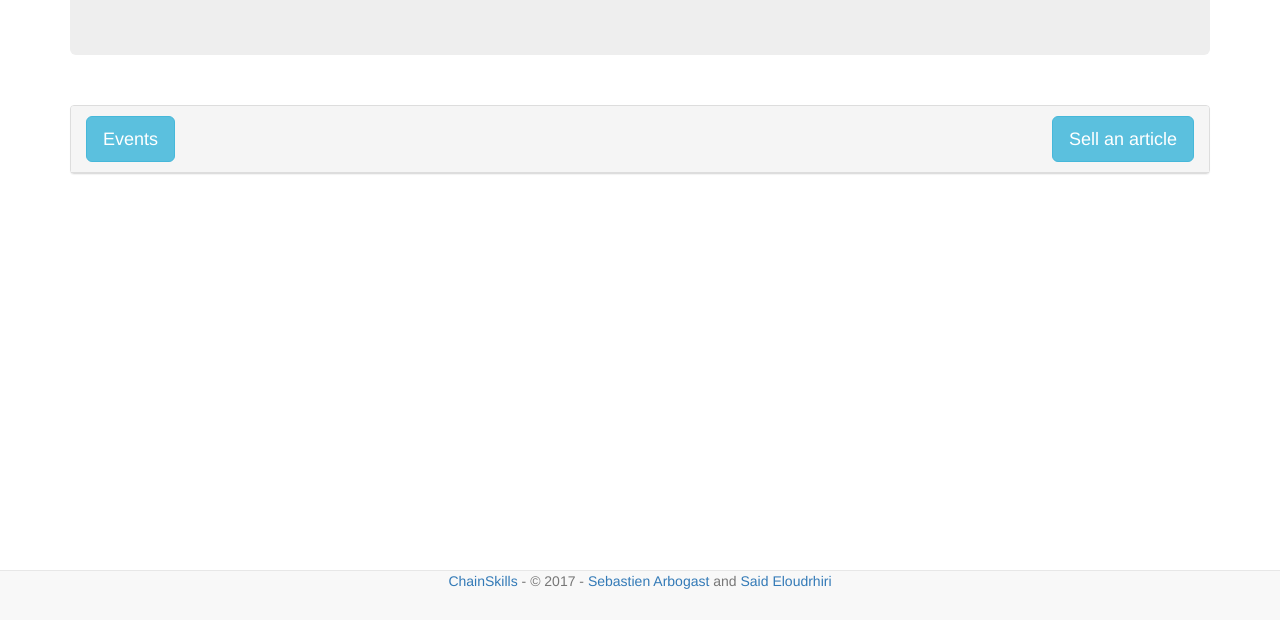
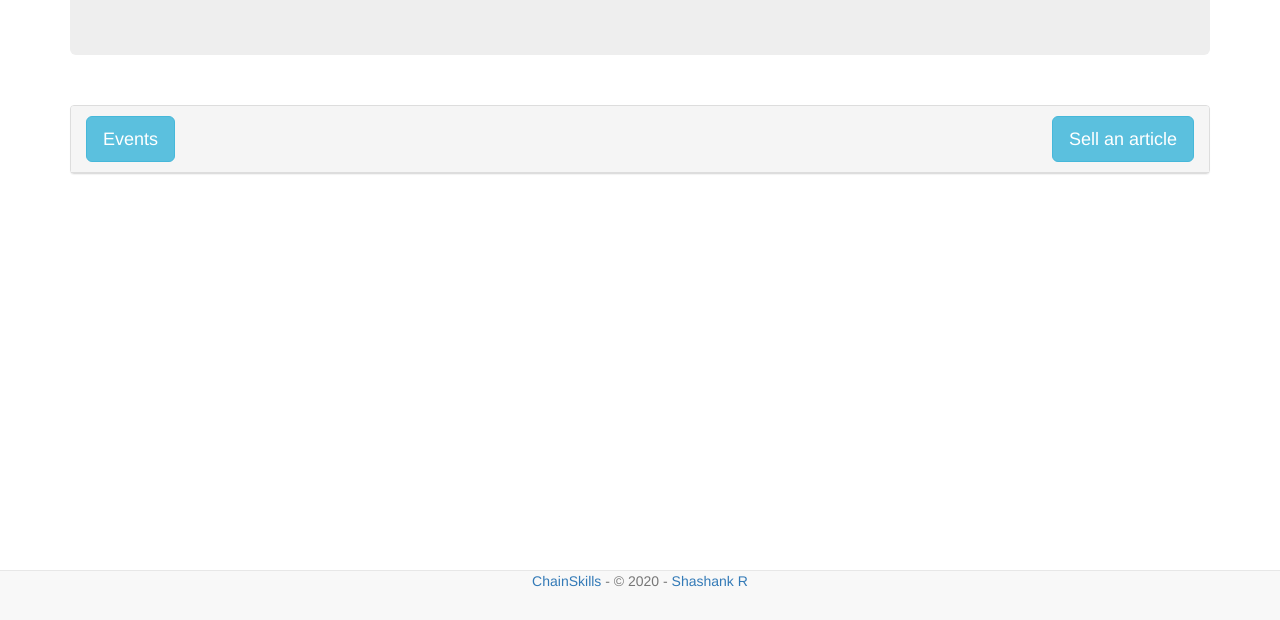
Before and after one commit to shashank475/chainlist-truffle, a website: page docs/index.html in a window 1280 px wide. Shown: the part 180-800 px from the top of the page. Drawn offline with nearby package versions, Linux system fonts and the light colour scheme.

Commit message:
Adding files to Github pages

```diff
--- a/docs/index.html
+++ b/docs/index.html
@@ -116,7 +116,7 @@
   <div id="footer" class="container">
     <nav class="navbar navbar-default navbar-fixed-bottom">
       <div class="navbar-inner navbar-content-center text-center">
-        <p class="text-muted" credit><a href="http://chainskills.com">ChainSkills</a> - &copy; 2017 - <a href="https://twitter.com/sarbogast">Sebastien Arbogast</a> and <a href="https://twitter.com/eloudsa">Said Eloudrhiri</a></p>
+        <p class="text-muted" credit><a href="http://chainskills.com">ChainSkills</a> - &copy; 2020 - <a href="https://www.facebook.com/shashank.gowda.1428">Shashank R</a> </p>
       </div>
     </nav>
   </div>
```
Also changed, not shown: src/index.html (+1 -1 lines).
